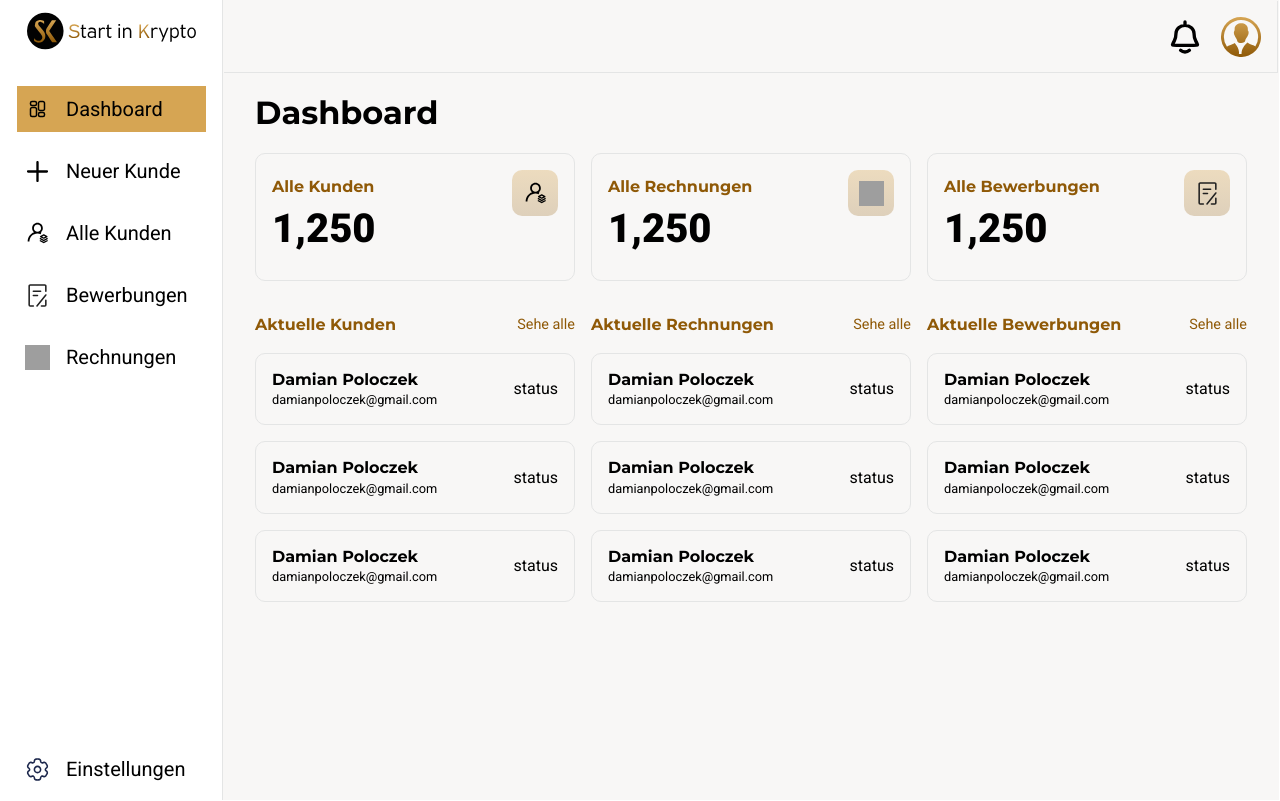
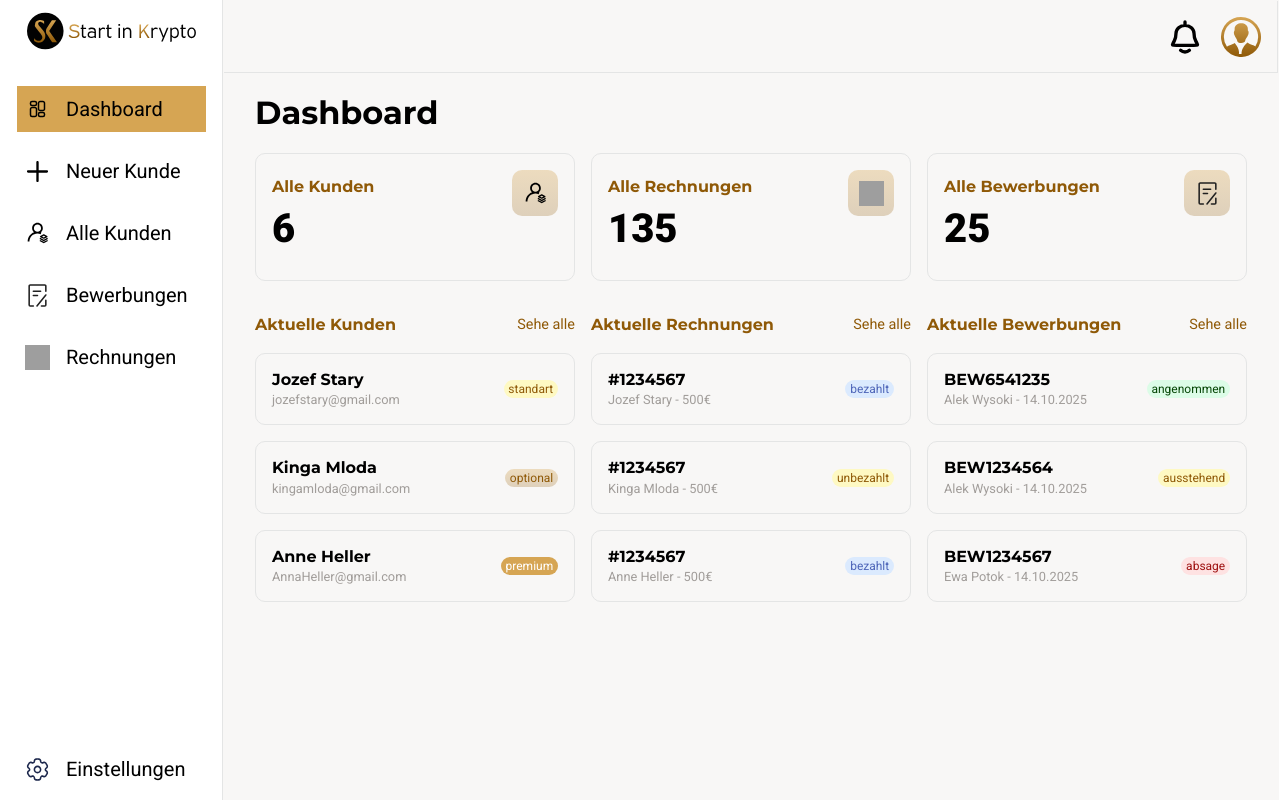
Before and after one commit to dampolo/crmstartinkryptofrontend, an Angular app: page /dashboard in a window 1280 px wide. Built offline with nearby package versions, Linux system fonts and the light colour scheme; grey boxes are pictures that could not be loaded.

Commit message:
daschboard first verison ready

```diff
--- a/src/app/app.routes.ts
+++ b/src/app/app.routes.ts
@@ -12,7 +12,7 @@ export const routes: Routes = [
   { path: 'bewerbungen', component: Apply, title: 'Bewerbungen' },
   { path: 'rechnungen', component: Invoices, title: 'Rechnungen' },
   { path: 'neu-kunde', component: Newcustomer, title: 'Neuer Kunde' },
-  { path: 'einstellungen', component: Newcustomer, title: 'Einstellungen' },
+  // { path: 'einstellungen', component: Newcustomer, title: 'Einstellungen' },
 
   { path: '**', redirectTo: 'kunden' },
 ];
--- a/src/app/dashboard/dashboard.html
+++ b/src/app/dashboard/dashboard.html
@@ -4,7 +4,7 @@
     <div class="dashboard-single">
         <div>
             <h2>Alle Kunden</h2>
-            <span class="dashboard-number">1,250</span>
+            <span class="dashboard-number">6</span>
         </div>
         <span class="dashboard-img">
             <img width="25" height="25" src="./assets/customers.svg" alt="">
@@ -14,7 +14,7 @@
     <div class="dashboard-single">
         <div>
             <h2>Alle Rechnungen</h2>
-            <span class="dashboard-number">1,250</span>
+            <span class="dashboard-number">135</span>
         </div>
             <span class="dashboard-img">
             <img width="25" height="25" src="./assets/invoices.svg" alt="">
@@ -24,7 +24,7 @@
     <div class="dashboard-single">
         <div>
             <h2>Alle Bewerbungen</h2>
-            <span class="dashboard-number">1,250</span>
+            <span class="dashboard-number">25</span>
         </div>
         <span class="dashboard-img">
             <img width="25" height="25" src="./assets/applies.svg" alt="">
@@ -45,47 +45,47 @@
         <ul>
             <li>
                 <button>
-                    <div class="name-email">
+                    <div class="dashboard-list-single">
                         <h3>
-                            Damian Poloczek
+                            Jozef Stary
                         </h3>
                         <span>
-                            damianpoloczek@gmail.com
+                            jozefstary@gmail.com
                         </span>
                     </div>
-                    <span>
-                        status
+                    <span class="dashboard-list-status standart">
+                        standart
                     </span>
                 </button>
             </li>
 
             <li>
                 <button>
-                    <div class="name-email">
+                    <div class="dashboard-list-single">
                         <h3>
-                            Damian Poloczek
+                            Kinga Mloda
                         </h3>
                         <span>
-                            damianpoloczek@gmail.com
+                            kingamloda@gmail.com
                         </span>
                     </div>
-                    <span>
-                        status
+                    <span class="dashboard-list-status optional">
+                        optional
                     </span>
                 </button>
             </li>
             <li>
                 <button>
-                    <div class="name-email">
+                    <div class="dashboard-list-single">
                         <h3>
-                            Damian Poloczek
+                            Anne Heller
                         </h3>
                         <span>
-                            damianpoloczek@gmail.com
+                            AnnaHeller@gmail.com
                         </span>
                     </div>
-                    <span>
-                        status
+                    <span class="dashboard-list-status premium">
+                        premium
                     </span>
                 </button>
             </li>
@@ -103,47 +103,65 @@
         <ul>
             <li>
                 <button>
-                    <div class="name-email">
+                    <div class="dashboard-list-single">
                         <h3>
-                            Damian Poloczek
+                            #1234567
                         </h3>
                         <span>
-                            damianpoloczek@gmail.com
+                            Jozef Stary
+                        </span>
+                        <span>
+                            -
+                        </span>
+                        <span>
+                            500€
                         </span>
                     </div>
-                    <span>
-                        status
+                    <span class="dashboard-list-status paid">
+                        bezahlt
                     </span>
                 </button>
             </li>
 
             <li>
                 <button>
-                    <div class="name-email">
+                    <div class="dashboard-list-single">
                         <h3>
-                            Damian Poloczek
+                            #1234567
                         </h3>
                         <span>
-                            damianpoloczek@gmail.com
+                            Kinga Mloda
+                        </span>
+                        <span>
+                            -
+                        </span>
+                        <span>
+                            500€
                         </span>
                     </div>
-                    <span>
-                        status
+                    <span class="dashboard-list-status unpaid">
+                        unbezahlt
                     </span>
                 </button>
             </li>
             <li>
                 <button>
-                    <div class="name-email">
+                    <div class="dashboard-list-single">
                         <h3>
-                            Damian Poloczek
+                            #1234567
                         </h3>
                         <span>
-                            damianpoloczek@gmail.com
+                            Anne Heller
+                        </span>
+                        <span>
+                            -
+                        </span>
+                        <span>
+                            500€
                         </span>
                     </div>
-                    <span>
-                        status
+                    <span class="dashboard-list-status paid">
+                        bezahlt
                     </span>
                 </button>
             </li>
@@ -161,47 +179,65 @@
         <ul>
             <li>
                 <button>
-                    <div class="name-email">
+                    <div class="dashboard-list-single">
                         <h3>
-                            Damian Poloczek
+                            BEW6541235
                         </h3>
                         <span>
-                            damianpoloczek@gmail.com
+                            Alek Wysoki
+                        </span>
+                        <span>
+                            -
+                        </span>
+                        <span>
+                            14.10.2025
                         </span>
                     </div>
-                    <span>
-                        status
+                    <span class="dashboard-list-status approved">
+                        angenommen
                     </span>
                 </button>
             </li>
 
             <li>
                 <button>
-                    <div class="name-email">
+                    <div class="dashboard-list-single">
                         <h3>
-                            Damian Poloczek
+                            BEW1234564
                         </h3>
                         <span>
-                            damianpoloczek@gmail.com
+                            Alek Wysoki
+                        </span>
+                        <span>
+                            -
+                        </span>
+                        <span>
+                            14.10.2025
                         </span>
                     </div>
-                    <span>
-                        status
+                    <span class="dashboard-list-status pending">
+                        ausstehend
                     </span>
                 </button>
             </li>
             <li>
                 <button>
-                    <div class="name-email">
+                    <div class="dashboard-list-single">
                         <h3>
-                            Damian Poloczek
+                            BEW1234567
                         </h3>
                         <span>
-                            damianpoloczek@gmail.com
+                            Ewa Potok
+                        </span>
+                        <span>
+                            -
+                        </span>
+                        <span>
+                            14.10.2025
                         </span>
                     </div>
-                    <span>
-                        status
+                    <span class="dashboard-list-status rejected">
+                        absage
                     </span>
                 </button>
             </li>
--- a/src/app/dashboard/dashboard.scss
+++ b/src/app/dashboard/dashboard.scss
@@ -69,7 +69,7 @@
                     justify-content: space-between;
                     align-items: center;
                     width: 100%;
-                    .name-email {
+                    .dashboard-list-single {
                         text-align: left;
                         line-height: 1.2;
                         h3 {
@@ -77,6 +77,45 @@
                         }
                         span {
                             font-size: .8rem;
+                            color: var(--twelfth);
+                        }
+                    }
+                    .dashboard-list-status {
+                            display: flex;
+                            border-radius: var(--border-radius);
+                            padding-inline: 0.3rem;
+                            font-size: .75rem;
+                        &.paid{
+                            background: var(--fourth);
+                            color: var(--seventh);
+                        }
+                        &.unpaid{
+                            background: var(--fifth);
+                            color: var(--secondary);
+                        }
+                        &.standart {
+                            background: var(--fifth);
+                            color: var(--secondary);
+                        }
+                        &.optional {
+                            background: var(--third);
+                            color: var(--secondary);
+                        }
+                        &.premium {
+                            background: var(--primary);
+                            color: var(--sixth);
+                        }
+                        &.pending {
+                            background: var(--fifth);
+                            color: var(--secondary);
+                        }
+                        &.approved {
+                            background: var(--eighth);
+                            color: var(--ninth);
+                        }
+                        &.rejected {
+                            background: var(--tenth);
+                            color: var(--eleventh);
                         }
                     }
                 }
--- a/src/basic.css
+++ b/src/basic.css
@@ -3,6 +3,15 @@
   --primary: #d6a553;
   --secondary: #8f5907;
   --third: linear-gradient(180deg, #d6a65357, #8f59073f);
+  --fourth: rgb(219, 234, 254);
+  --fifth: rgb(254, 249, 195);
+  --sixth: rgb(255, 255, 255);
+  --seventh: rgb(78, 101, 184);
+  --eighth: rgb(220, 252, 231);
+  --ninth: rgb(6, 70, 6);
+  --tenth: rgb(254, 226, 226);
+  --eleventh: rgb(158, 17, 17);
+  --twelfth: rgb(161 157 154);
   --required: #ff0000;
   --border-color: #e4e5e5;
   --border-radius: 0.625rem;
```
